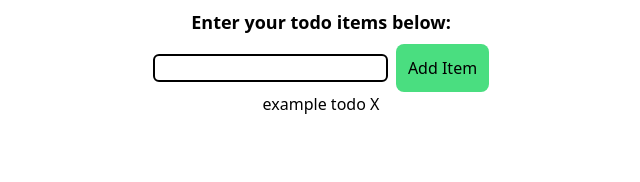
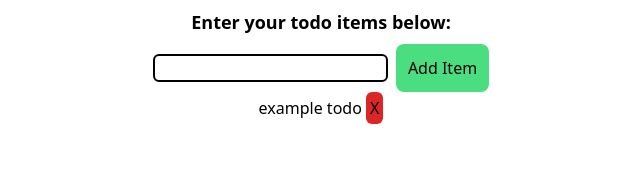
Before and after one commit to Tatooles/vue-todo-list, a Vue app: page / in a window 1280 px wide. Shown: the top 182 px of the page, without its empty margins (319-959 px from the left). Built offline with nearby package versions, Linux system fonts and the light colour scheme.

Commit message:
Fix remove button style

```diff
--- a/src/components/TodoList.vue
+++ b/src/components/TodoList.vue
@@ -30,7 +30,7 @@ const removeItem = (todo: any) => {
     <ul>
       <li v-for="todo in todos" :key="todo.id">
         {{ todo.text }}
-        <button @click="removeItem(todo)">X</button>
+        <button class="bg-red-600 p-1 rounded-md" @click="removeItem(todo)">X</button>
       </li>
     </ul>
   </div>
```
